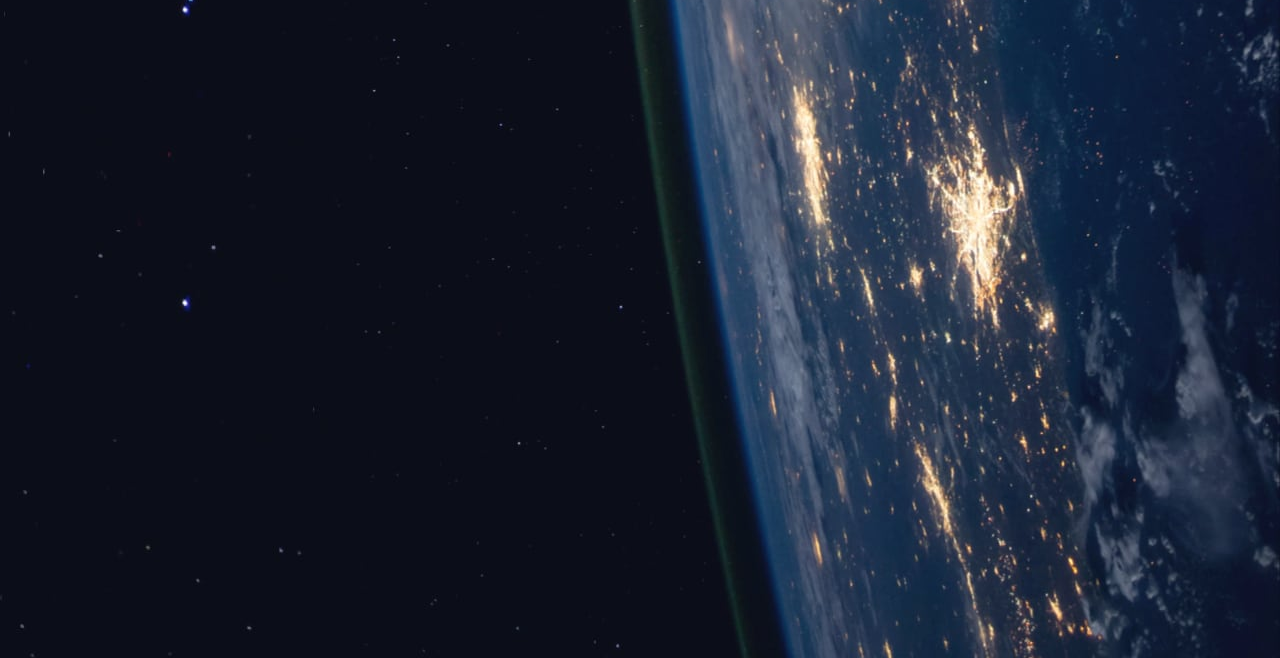
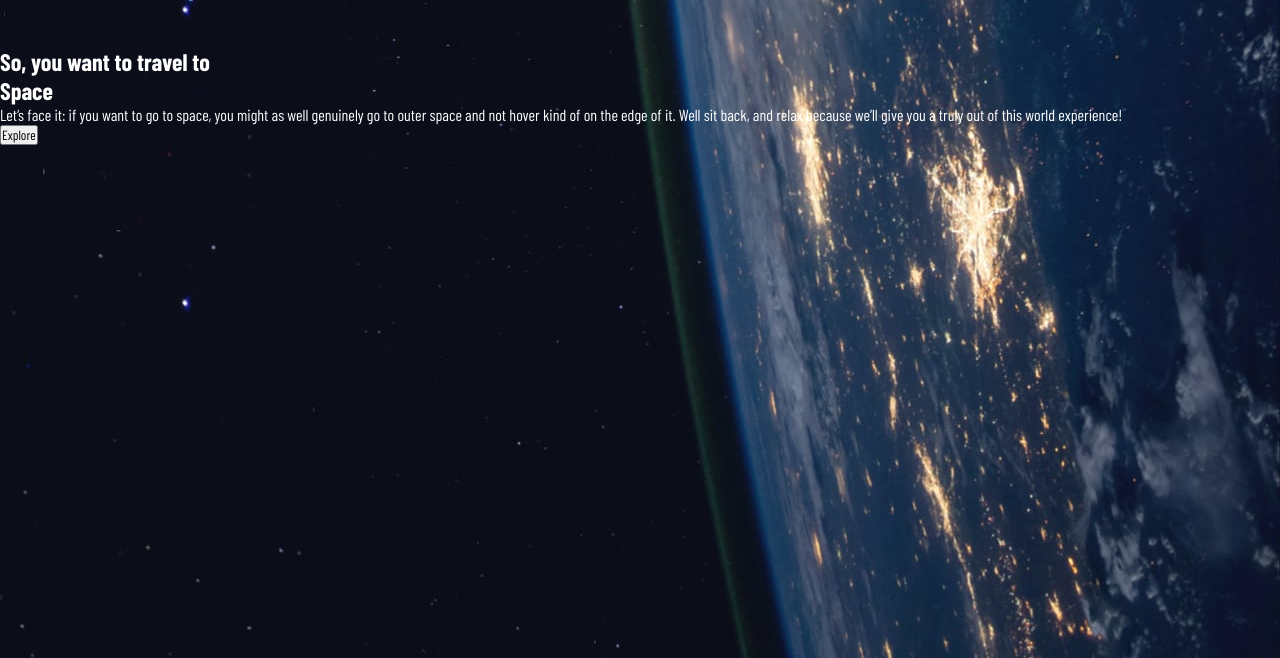
Before and after one commit to JEKO10/Space-tourism, a plain HTML site: page dist/index.html in a window 1280 px wide. Shown: the part 142-800 px from the top of the page. Drawn offline with nearby package versions, Linux system fonts and the light colour scheme; a web font is replaced by a local one.

Commit message:
intro section setup

```diff
--- a/dist/index.html
+++ b/dist/index.html
@@ -26,5 +26,18 @@
         </ul>
       </div>
     </nav>
+    <section class="intro">
+      <div>
+        <h2>So, you want to travel to</h2>
+        <h1>Space</h1>
+        <p>
+          Let’s face it: if you want to go to space, you might as well genuinely
+          go to outer space and not hover kind of on the edge of it. Well sit
+          back, and relax because we’ll give you a truly out of this world
+          experience!
+        </p>
+      </div>
+      <button>Explore</button>
+    </section>
   </body>
 </html>
--- a/scss/main.scss
+++ b/scss/main.scss
@@ -8,10 +8,10 @@
 body {
   background: #0b0d19 url("../../images/background-desktop.jpg") right top
     no-repeat;
+  color: #fff;
 }
 
 nav {
-  color: #fff;
   display: flex;
   justify-content: space-between;
   align-items: center;
```
Also changed, not shown: dist/css/main.css, 1 other file.
